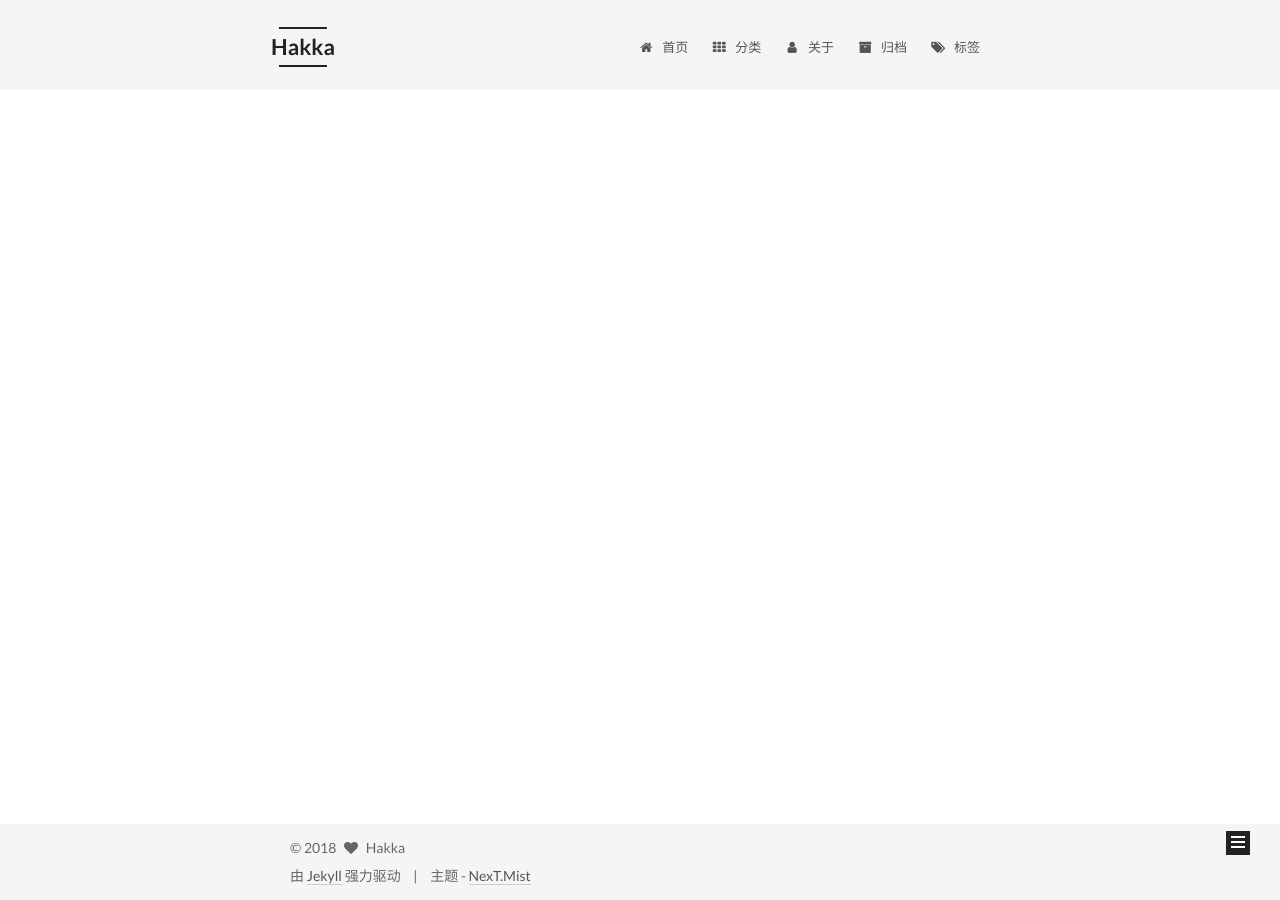
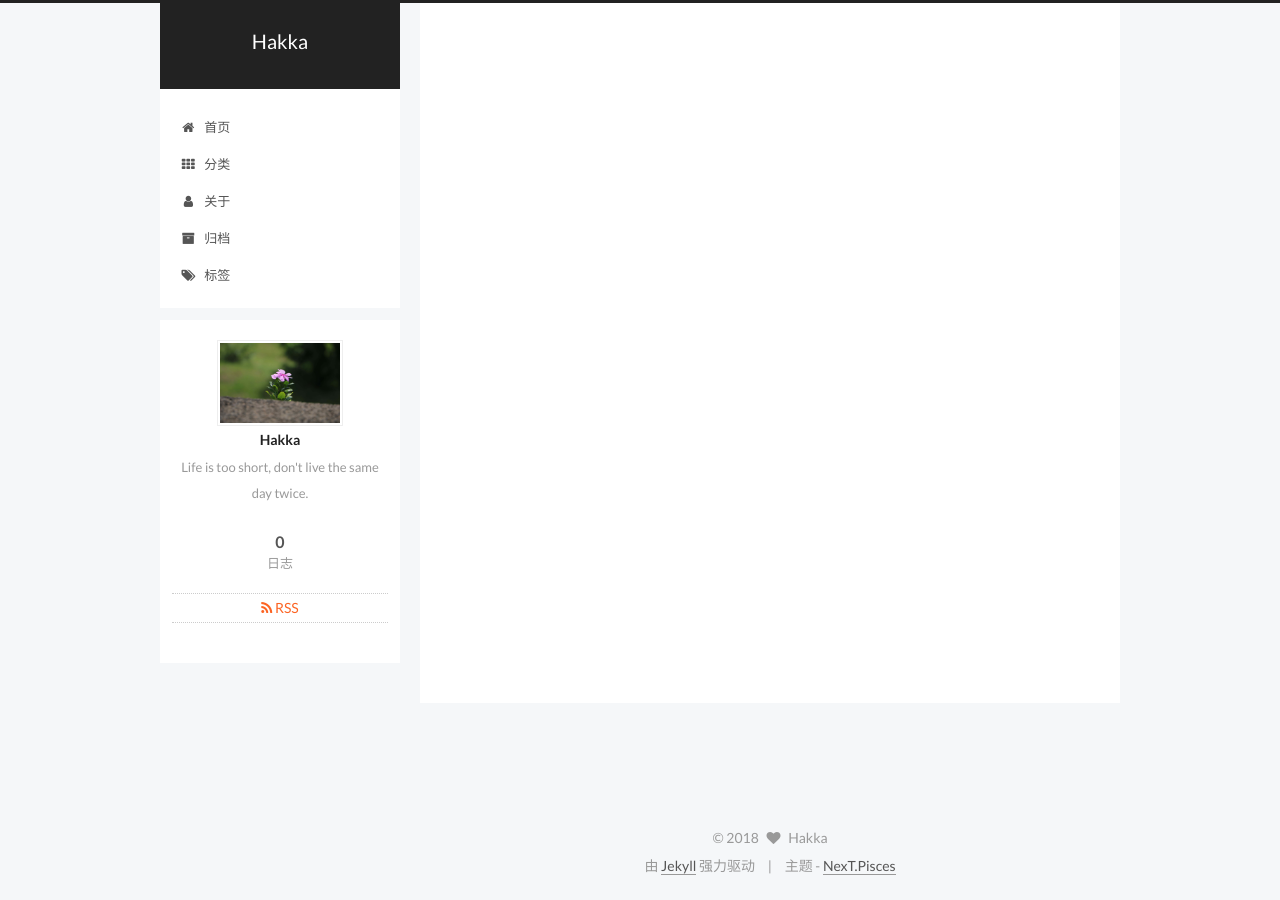
Before and after one commit to xingui/xingui.github.io, a Jekyll site: the page built from index.html, in a window 1280 px wide. Built offline with Jekyll 4.4.1, drawn with Linux system fonts in a browser that asks for light colours; the list of posts is cut into pages by our own code; comment, search, counter and statistics services are not loaded.

Commit message:
change the theme to Pisces

```diff
--- a/_config.yml
+++ b/_config.yml
@@ -151,8 +151,8 @@ menu_icons:
 
 # Schemes
 #scheme: Muse
-scheme: Mist
-#scheme: Pisces
+#scheme: Mist
+scheme: Pisces
 
 
 # ---------------------------------------------------------------
@@ -379,7 +379,7 @@ han: false
 
 # Disqus
 disqus:
-  enable: false
+  enable: true
   shortname:
   count: true
   # hide comments (visitors need to click to load the comments)
```
